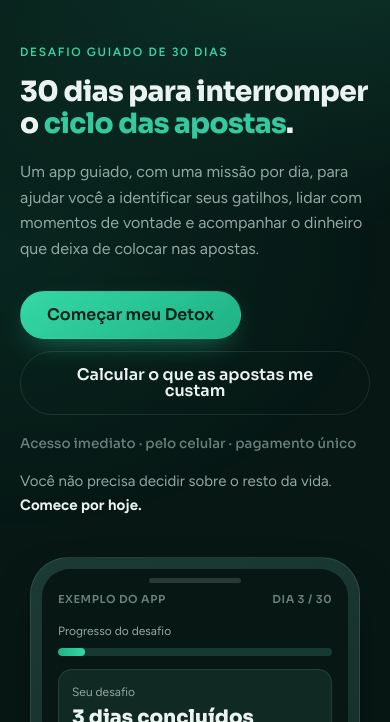
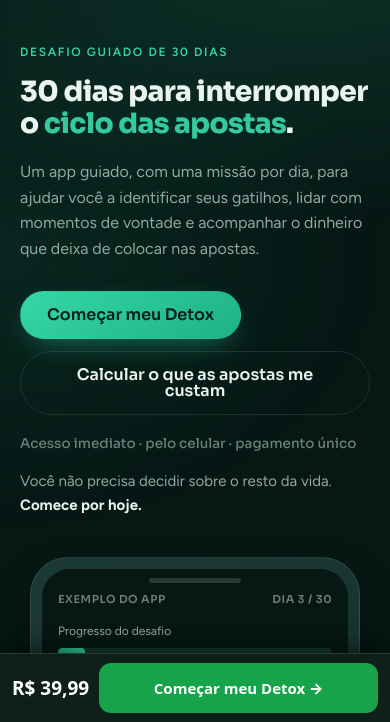
Before and after one commit to 123playamazon-boop/detox-do-jogo, a plain HTML site: page index.html in a window 390 px wide. Shown: the part 122-844 px from the top of the page. Drawn offline with Linux system fonts and the light colour scheme.

Commit message:
Implement sticky checkout bar in index.html
Added a sticky bar for checkout initiation with styling.

```diff
--- a/index.html
+++ b/index.html
@@ -906,5 +906,16 @@ function appendUTMs(url){
 })();
 </script>
 <script>!function(f,b,e,v,n,t,s){if(f.fbq)return;n=f.fbq=function(){n.callMethod?n.callMethod.apply(n,arguments):n.queue.push(arguments)};if(!f._fbq)f._fbq=n;n.push=n;n.loaded=!0;n.version='2.0';n.queue=[];t=b.createElement(e);t.async=!0;t.src=v;s=b.getElementsByTagName(e)[0];s.parentNode.insertBefore(t,s)}(window,document,'script','https://connect.facebook.net/en_US/fbevents.js');fbq('init','2060375741236309');fbq('track','PageView');document.addEventListener('click',function(e){var t=e.target.closest?e.target.closest('button,a'):null;if(t&&/detox hoje|comecar|começar|comprar|quero/i.test(t.textContent||'')){try{fbq('track','InitiateCheckout');}catch(x){}}},true);</script>
-</script></body>
+</script>
+<style>
+#stkbar{display:none}
+@media(max-width:760px){
+#stkbar{display:flex;position:fixed;left:0;right:0;bottom:0;z-index:99999;background:#0f1f1a;border-top:1px solid rgba(255,255,255,.12);box-shadow:0 -6px 20px rgba(0,0,0,.45);padding:9px 12px calc(9px + env(safe-area-inset-bottom));gap:10px;align-items:center;font-family:system-ui,-apple-system,Segoe UI,Arial,sans-serif}
+#stkbar .n{color:#fff;font-weight:900;font-size:19px;flex:none}
+#stkbar a{flex:1;background:#16a34a;color:#fff;text-decoration:none;font-weight:800;text-align:center;padding:13px 8px;border-radius:12px;font-size:15px}
+body{padding-bottom:84px}
+}
+</style>
+<div id="stkbar"><span class="n">R$ 39,99</span><a href="https://pay.cakto.com.br/79g5kjy_1162574" onclick="try{fbq('track','InitiateCheckout')}catch(e){}">Começar meu Detox →</a></div>
+</body>
 </html>
```
